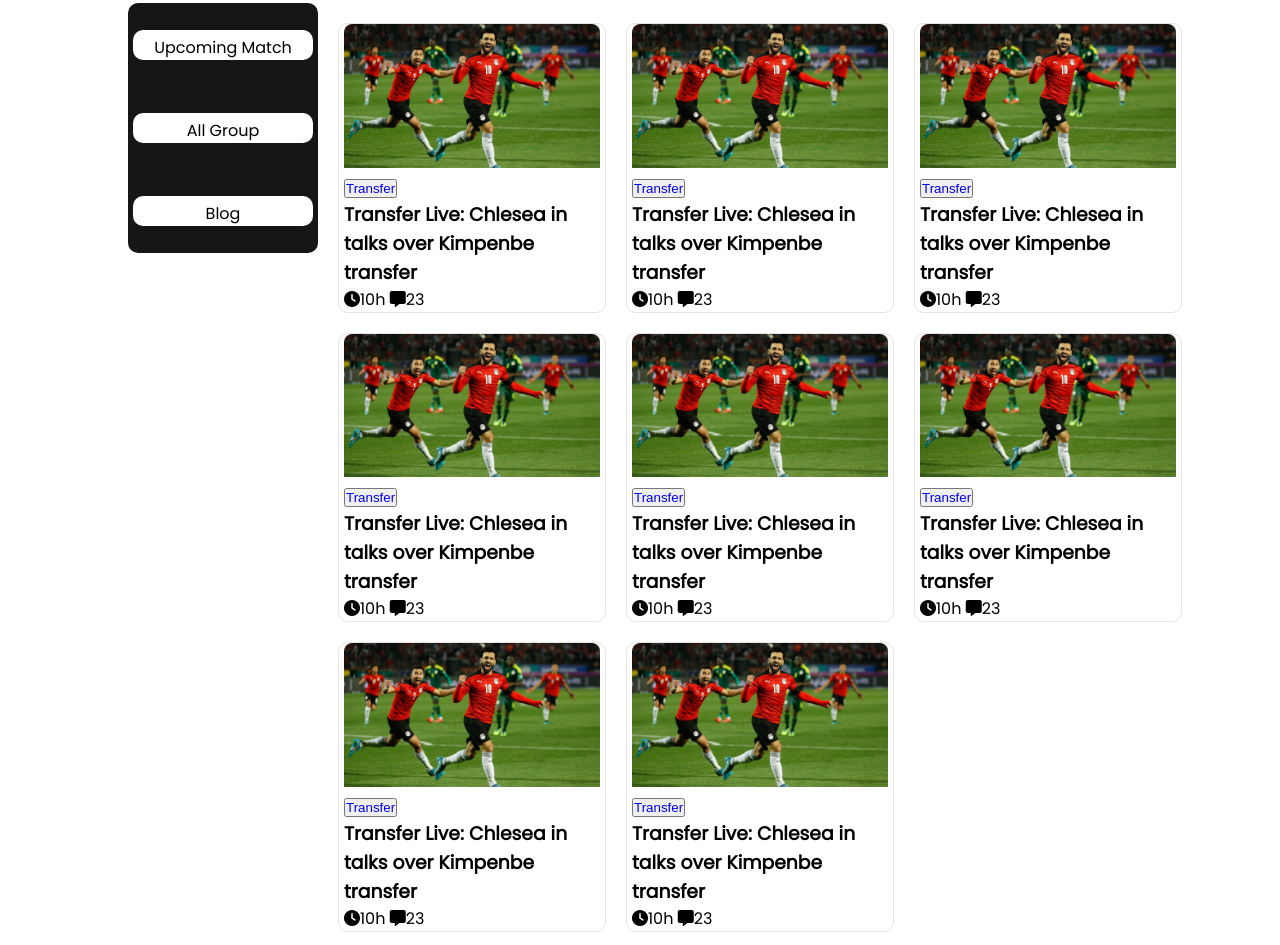
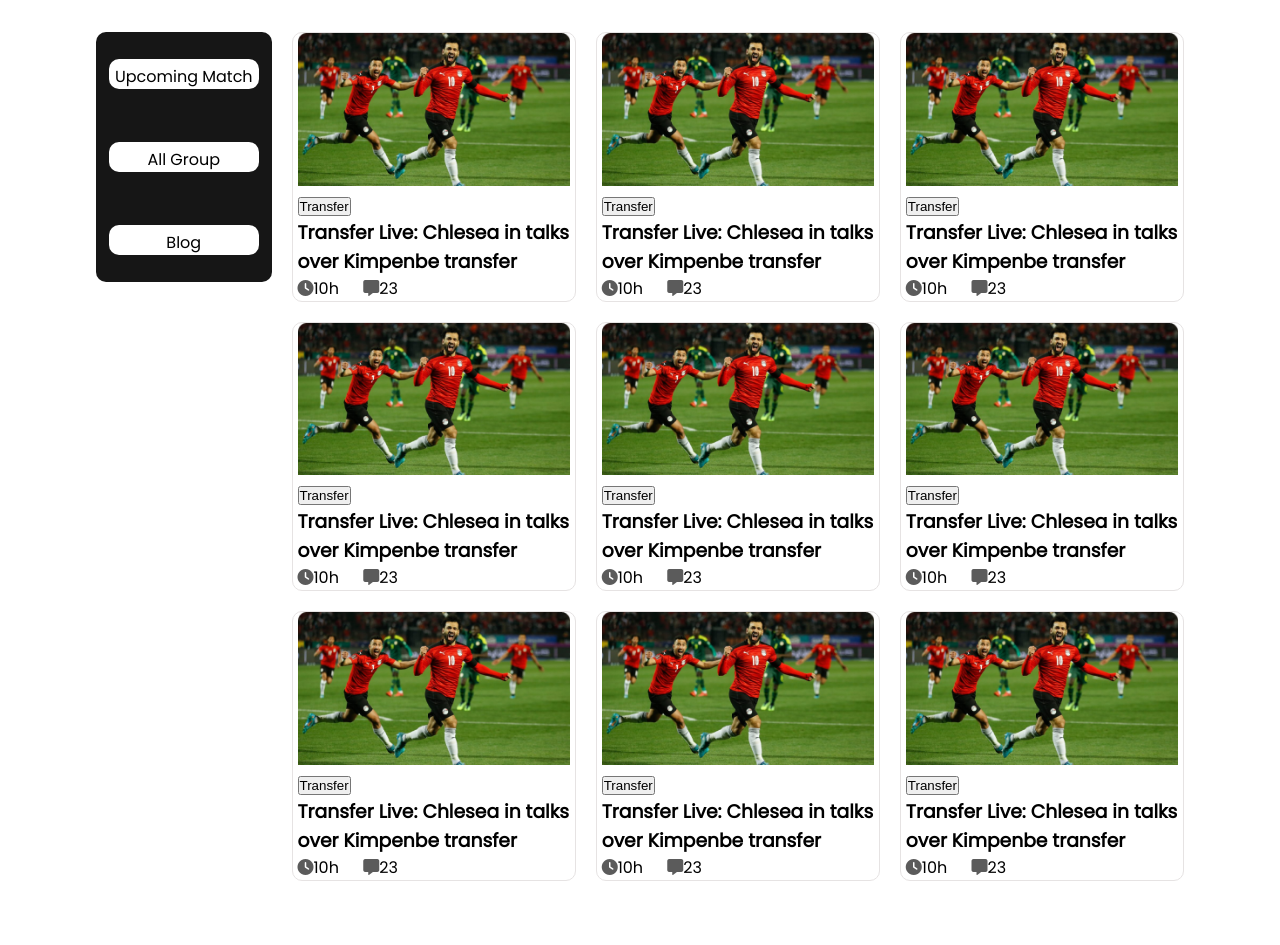
Before and after one commit to habibullahsujan/second-assignment-, a plain HTML site: page index.html in a window 1280 px wide. Shown: the part 535-1480 px from the top of the page. Drawn offline with Linux system fonts and the light colour scheme.

Commit message:
assignment done

```diff
--- a/index.html
+++ b/index.html
@@ -42,63 +42,63 @@
                     <img class="blog-img" src="assets/Blog Image.png">
                     <div><button><a id="link" href="https://www.google.com">Transfer</a></button></div>
                     <h3>Transfer Live: Chlesea in talks over Kimpenbe transfer</h3>
-                    <div><p><i class="fa-solid fa-clock"></i>10h <i class="fa-solid fa-message"></i>23</p>
+                    <div><p><i class="fa-solid fa-clock"></i>10h <i class="fa-solid fa-message message"></i>23</p>
                 </div>
                 </div>
                 <div class="blog-item">
                     <img class="blog-img" src="assets/Blog Image.png">
                     <div><button><a id="link" href="https://www.google.com">Transfer</a></button></div>
                     <h3>Transfer Live: Chlesea in talks over Kimpenbe transfer</h3>
-                    <div><p><i class="fa-solid fa-clock"></i>10h <i class="fa-solid fa-message"></i>23</p>
+                    <div><p><i class="fa-solid fa-clock"></i>10h <i class="fa-solid fa-message message"></i>23</p>
                 </div>
                 </div>
                 <div class="blog-item">
                     <img class="blog-img" src="assets/Blog Image.png">
                     <div><button><a id="link" href="https://www.google.com">Transfer</a></button></div>
                     <h3>Transfer Live: Chlesea in talks over Kimpenbe transfer</h3>
-                    <div><p><i class="fa-solid fa-clock"></i>10h <i class="fa-solid fa-message"></i>23</p>
+                    <div><p><i class="fa-solid fa-clock"></i>10h <i class="fa-solid fa-message message"></i>23</p>
                 </div>
                 </div>
                 <div class="blog-item">
                     <img class="blog-img" src="assets/Blog Image.png">
                     <div><button><a id="link" href="https://www.google.com">Transfer</a></button></div>
                     <h3>Transfer Live: Chlesea in talks over Kimpenbe transfer</h3>
-                    <div><p><i class="fa-solid fa-clock"></i>10h <i class="fa-solid fa-message"></i>23</p>
+                    <div><p><i class="fa-solid fa-clock"></i>10h <i class="fa-solid fa-message message"></i>23</p>
                 </div>
                 </div>
                 <div class="blog-item">
                     <img class="blog-img" src="assets/Blog Image.png">
                     <div><button><a id="link" href="https://www.google.com">Transfer</a></button></div>
                     <h3>Transfer Live: Chlesea in talks over Kimpenbe transfer</h3>
-                    <div><p><i class="fa-solid fa-clock"></i>10h <i class="fa-solid fa-message"></i>23</p>
+                    <div><p><i class="fa-solid fa-clock"></i>10h <i class="fa-solid fa-message message"></i>23</p>
                 </div>
                 </div>
                 <div class="blog-item">
                     <img class="blog-img" src="assets/Blog Image.png">
                     <div><button><a id="link" href="https://www.google.com">Transfer</a></button></div>
                     <h3>Transfer Live: Chlesea in talks over Kimpenbe transfer</h3>
-                    <div><p><i class="fa-solid fa-clock"></i>10h <i class="fa-solid fa-message"></i>23</p>
+                    <div><p><i class="fa-solid fa-clock"></i>10h <i class="fa-solid fa-message message"></i>23</p>
                 </div>
                 </div>
                 <div class="blog-item">
                     <img class="blog-img" src="assets/Blog Image.png">
                     <div><button><a id="link" href="https://www.google.com">Transfer</a></button></div>
                     <h3>Transfer Live: Chlesea in talks over Kimpenbe transfer</h3>
-                    <div><p><i class="fa-solid fa-clock"></i>10h <i class="fa-solid fa-message"></i>23</p>
+                    <div><p><i class="fa-solid fa-clock"></i>10h <i class="fa-solid fa-message message"></i>23</p>
                 </div>
                 </div>
                 <div class="blog-item">
                     <img class="blog-img" src="assets/Blog Image.png">
                     <div><button><a id="link" href="https://www.google.com">Transfer</a></button></div>
                     <h3>Transfer Live: Chlesea in talks over Kimpenbe transfer</h3>
-                    <div><p><i class="fa-solid fa-clock"></i>10h <i class="fa-solid fa-message"></i>23</p>
+                    <div><p><i class="fa-solid fa-clock"></i>10h <i class="fa-solid fa-message message"></i>23</p>
                 </div>
                 </div>
                 <div class=" blog-item special-div">
                     <img class="blog-img" src="assets/Blog Image.png">
                     <div><button><a id="link" href="https://www.google.com">Transfer</a></button></div>
                     <h3>Transfer Live: Chlesea in talks over Kimpenbe transfer</h3>
-                    <div><p><i class="fa-solid fa-clock"></i>10h <i class="fa-solid fa-message"></i>23</p>
+                    <div><p><i class="fa-solid fa-clock"></i>10h <i class="fa-solid fa-message message"></i>23</p>
                 </div>
                 </div>
                 <div>
--- a/style.css
+++ b/style.css
@@ -8,12 +8,12 @@ body{
     margin:0;
 }
 /* ------------------------
-banner section style star
+banner section style start
 -------------------------- */
 .banner-section{
     background-color: #161616;
     color:white;
-    width: 80%;
+    width: 85%;
     margin:auto;
     border-radius:30px;
     padding-bottom:30px;
@@ -45,7 +45,17 @@ banner section style star
     font-size: 70px;
 
 }
+.banner-img{
+    padding-top:120px;
+}
+/*-----------------------
+ banner section style end
+ ------------------------ */
 
+
+ /*======================
+ blog section style start
+ ========================*/
 .h-nav{
     display: grid;
     grid-template-columns: repeat(1,1fr);
@@ -53,14 +63,12 @@ banner section style star
     width:300px;
     height: 250px;
     border-radius: 10px;
-    /* align-items: center;
-    justify-content: center; */
     margin-right:20px;
     padding:0px 5px;
 }
 .nav-item{
     height:30px;
-    width:180px;
+    width:150px;
     margin:auto;
     background-color: #FFFFFF;
     text-align: center;
@@ -70,9 +78,7 @@ banner section style star
 .nav-item:hover{
     background-color: red;
 }
-.nav-item:active{
-    background-color: #DD0000;
-}
+
 
 .h-nav a{
     text-decoration: none;
@@ -81,15 +87,17 @@ banner section style star
 }
 .blogs{
     display: flex;
-    width:80%;
+    width:85%;
     margin:auto;
     padding:50px 0px;
+
+
 }
 .blog{
     display: grid;
     grid-template-columns: repeat(3,1fr);
     gap:20px;
-    margin-top:20px;
+
 }
 .blog-item{
     border:1px solid rgb(230, 227, 227);
@@ -103,8 +111,17 @@ banner section style star
 
 }
 .blog-img{
-    width:20vw;
+    width:100%;
 
+}
+.blog-item a{
+    color:black;
+}
+.message{
+    padding-left:20px;
+}
+.fa-clock, .fa-message{
+    color:rgba(22, 22, 22, 0.7);
 }
 .view-all-btn a{
     text-decoration: none;
@@ -119,8 +136,11 @@ banner section style star
     text-align: center;
 
 }
+/*======================
+blog section style end
+===================== */
 
-
+/* footer section style start  */
 footer{
     background-color: #161616;
     height: auto;
@@ -157,16 +177,15 @@ hr{
     text-decoration: none;
     color:white;
 }
+/* footer section style end  */
+
 /* ----------------
      media Quaries
 ------------------- */
 /* for mobile */
 @media only screen and (max-width:688px){
-    .blog{
-        grid-template-columns: repeat(1,1fr);
-        text-align: center;
-
-
+    .banner-section{
+        width:95%;
     }
     .banner{
         flex-direction: column;
@@ -175,12 +194,28 @@ hr{
         flex-direction: column;
 
     }
+    .blog{
+        grid-template-columns: repeat(1,1fr);
+        text-align: center;
+    }
+    .blog-item{
+        width:80%;
+        margin:auto;
+        text-align: left;
+    }
+    .blog-img{
+        width:100%;
+    }
     .h-nav{
         background-color: white;
 
     }
     .nav-item{
         border:1px solid rgb(90, 88, 88);
+    }
+    .view-all-btn a{
+        display: none;
+
     }
     .footer-content{
         flex-direction: column;
@@ -212,21 +247,23 @@ hr{
        text-align: center;
         align-items: center;
     }
+    .special-div{
+        display: none;
+    }
+    .view-all-btn{
 
-    .view-all-btn{
-        justify-content: center;
-        align-items:center;
         text-align: center;
     }
 }
 @media only screen and (min-width:993px) and (max-width:1312px){
     .view-all-btn a{
         display: none;
-        text-decoration: none;
-    }
-    .special-div{
-        display: none;
+
     }
 
 
+
 }
+/* ---------------------
+     media query end
+-----------------------*/
```
